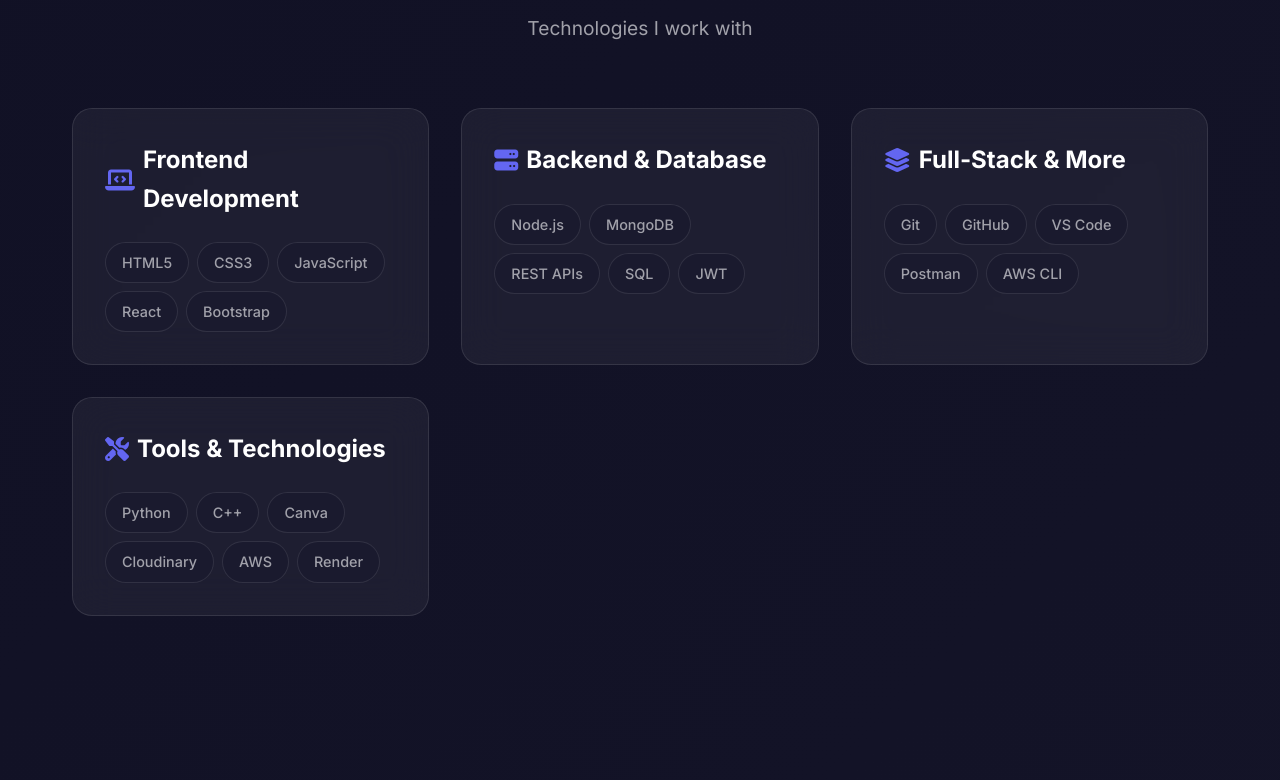
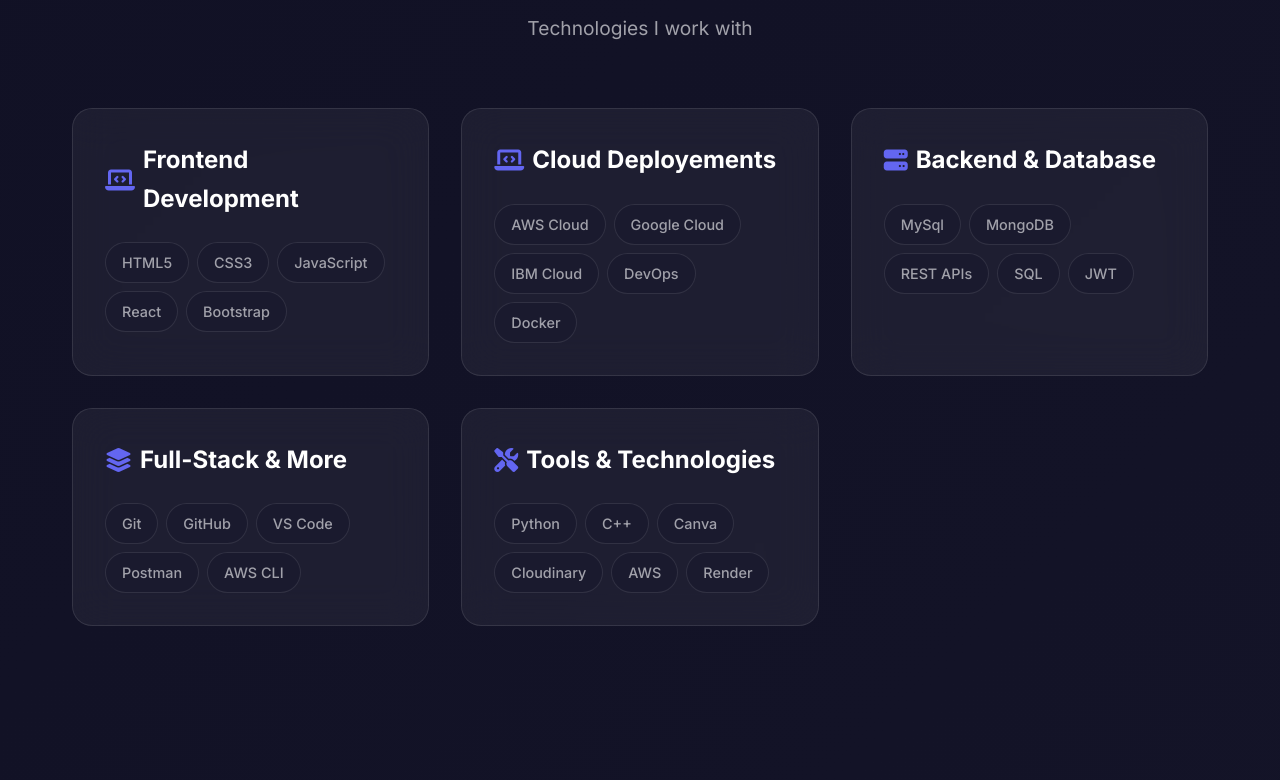
Before and after one commit to SenseiKunal/portfolio, a plain HTML site: page index.html in a window 1280 px wide. Shown: the part 2080-2860 px from the top of the page. Drawn offline with Linux system fonts and the light colour scheme.

Commit message:
Updated index.html

```diff
--- a/index.html
+++ b/index.html
@@ -1208,11 +1208,22 @@
 
                     </div>
                 </div>
+                <div class="skill-category">
+                    <h3><i class="fas fa-laptop-code"></i> Cloud Deployements</h3>
+                    <div class="skill-items">
+                        <span class="skill-tag">AWS Cloud</span>
+                        <span class="skill-tag">Google Cloud</span>
+                        <span class="skill-tag">IBM Cloud</span>
+                        <span class="skill-tag">DevOps</span>
+                        <span class="skill-tag">Docker</span>
+
+                    </div>
+                </div>
 
                 <div class="skill-category">
                     <h3><i class="fas fa-server"></i> Backend & Database</h3>
                     <div class="skill-items">
-                        <span class="skill-tag">Node.js</span>
+                        <span class="skill-tag">MySql</span>
                         <span class="skill-tag">MongoDB</span>
                         <span class="skill-tag">REST APIs</span>
                         <span class="skill-tag">SQL</span>
```
